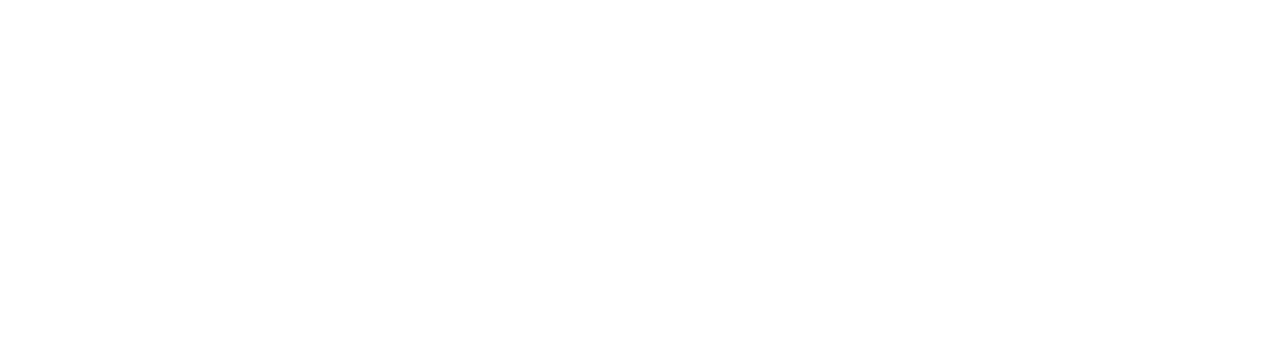
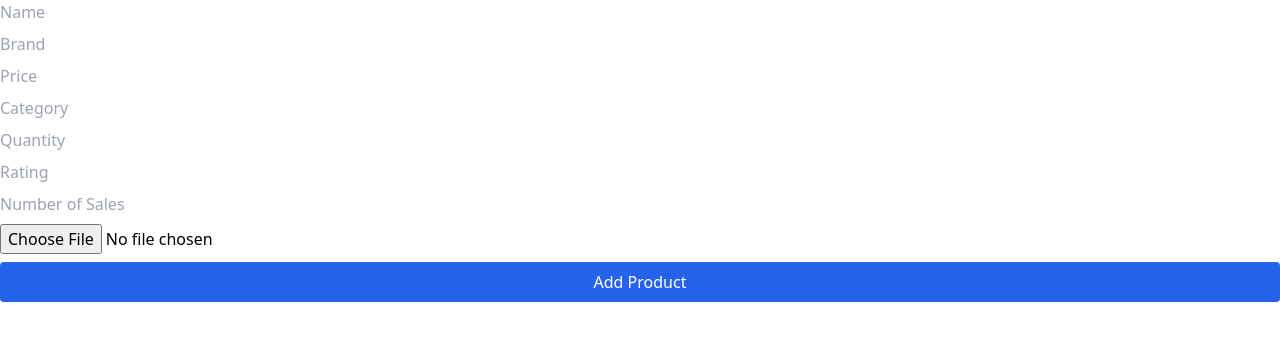
Before and after one commit to parengperdi/chess-shop, a React (Vite) app in the folder frontend/: page /admin in a window 1280 px wide. Before the commit this address had no page. Shown: the top 340 px of the page. Built offline with nearby package versions, Linux system fonts and the light colour scheme.

Commit message:
added login page and admin page inlcuding the login form

```diff
--- /dev/null
+++ b/frontend/src/components/AddProductForm.jsx
@@ -0,0 +1,54 @@
+import React, { useState } from "react";
+import axios from "axios";
+
+const AddProductForm = () => {
+  const [name, setName] = useState("");
+  const [brand, setBrand] = useState("");
+  const [price, setPrice] = useState("");
+  const [category, setCategory] = useState("");
+  const [quantity, setQuantity] = useState("");
+  const [rating, setRating] = useState("");
+  const [numberOfSales, setNumberOfSales] = useState("");
+  const [imageFile, setImageFile] = useState(null);
+
+  const handleSubmit = async (e) => {
+    e.preventDefault();
+
+    const fd = new FormData();
+    fd.append("name", name);
+    fd.append("brand", brand);
+    fd.append("price", price);
+    fd.append("category", category);
+    fd.append("quantity", quantity);
+    fd.append("rating", rating);
+    fd.append("numberOfSales", numberOfSales);
+    if (imageFile) fd.append("image", imageFile);
+
+    try {
+      const res = await axios.post("http://localhost:8080/api/products", fd, {
+        headers: { "Content-Type": "multipart/form-data" },
+      });
+      alert("Product added successfully!");
+      console.log(res.data);
+    } catch (err) {
+      console.error(err);
+      alert("Error adding product");
+    }
+  };
+
+  return (
+    <form onSubmit={handleSubmit} className="flex flex-col gap-2">
+      <input type="text" placeholder="Name" value={name} onChange={e => setName(e.target.value)} required />
+      <input type="text" placeholder="Brand" value={brand} onChange={e => setBrand(e.target.value)} required />
+      <input type="number" placeholder="Price" value={price} onChange={e => setPrice(e.target.value)} required />
+      <input type="text" placeholder="Category" value={category} onChange={e => setCategory(e.target.value)} required />
+      <input type="number" placeholder="Quantity" value={quantity} onChange={e => setQuantity(e.target.value)} required />
+      <input type="number" placeholder="Rating" value={rating} onChange={e => setRating(e.target.value)} step="0.1" required />
+      <input type="number" placeholder="Number of Sales" value={numberOfSales} onChange={e => setNumberOfSales(e.target.value)} required />
+      <input type="file" onChange={e => setImageFile(e.target.files[0])} />
+      <button type="submit" className="bg-blue-600 text-white p-2 rounded">Add Product</button>
+    </form>
+  );
+};
+
+export default AddProductForm;
--- /dev/null
+++ b/frontend/src/pages/AdminPage.jsx
@@ -0,0 +1,11 @@
+import React from 'react'
+import AddProductForm from '../components/AddProductForm'
+const AdminPage = () => {
+  return (
+    <div>
+        <AddProductForm/>
+    </div>
+  )
+}
+
+export default AdminPage
--- /dev/null
+++ b/frontend/src/pages/Login.jsx
@@ -0,0 +1,9 @@
+import React from 'react'
+
+const Login = () => {
+  return (
+    <div>Login</div>
+  )
+}
+
+export default Login
--- a/frontend/src/router/index.jsx
+++ b/frontend/src/router/index.jsx
@@ -1,10 +1,14 @@
 import { Routes, Route } from "react-router-dom";
 import HomePage from "../pages/HomePage";
+import Login from "../pages/Login";
+import AdminPage from "../pages/AdminPage";
 
 function AppRoutes() {
   return (
     <Routes>
       <Route path="/" element={<HomePage />} />
+      <Route path="/login" element={<Login />} />
+      <Route path="/admin" element={<AdminPage />} />
       {/* <Route path="/product/:id" element={<ProductDetail/>} />*/}
     </Routes>
   );
```
Also changed, not shown: 1 other file (tests, documents, lock files or other folders).
